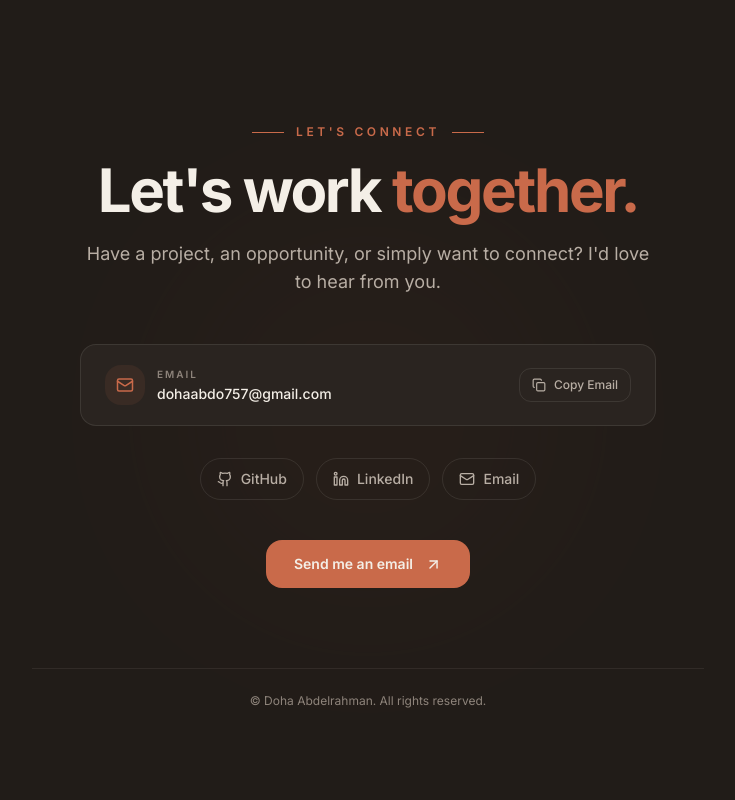
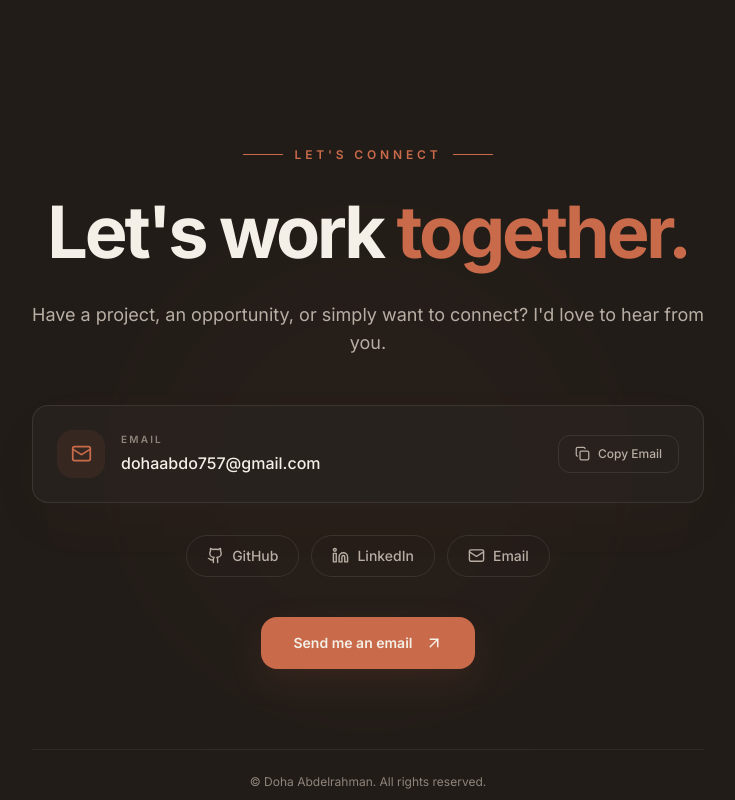
Before and after one commit to DohaAbdelrahman/Doha, a Next.js app: page / in a window 1280 px wide. Shown: the part 8960-9760 px from the top of the page, without its empty margins (272-1007 px from the left). Built offline with nearby package versions, Linux system fonts and the light colour scheme.

Commit message:
update contact

```diff
--- a/src/sections/ContactSection.tsx
+++ b/src/sections/ContactSection.tsx
@@ -15,7 +15,6 @@ import {
 export default function ContactSection() {
   const [copied, setCopied] = useState(false);
 
-  // Main portfolio colors
   const colors = {
     background: "#211C18",
     surface: "#2A2420",
@@ -42,14 +41,18 @@ export default function ContactSection() {
   return (
     <section
       id="contact"
-      className="relative overflow-hidden py-28 sm:py-36"
+      className="
+        relative
+        min-h-screen
+        overflow-hidden
+        py-28
+        sm:py-36
+      "
       style={{
         backgroundColor: colors.background,
       }}
     >
-      {/* =====================================================
-          SUBTLE BACKGROUND GLOW
-      ===================================================== */}
+      {/* Background Glow */}
 
       <div
         className="
@@ -57,12 +60,12 @@ export default function ContactSection() {
           absolute
           left-1/2
           top-1/2
-          h-[380px]
-          w-[380px]
+          h-[420px]
+          w-[420px]
           -translate-x-1/2
           -translate-y-1/2
           rounded-full
-          blur-[120px]
+          blur-[130px]
         "
         style={{
           backgroundColor: colors.accent,
@@ -70,17 +73,32 @@ export default function ContactSection() {
         }}
       />
 
-      <div className="relative z-10 mx-auto max-w-4xl px-6 sm:px-8">
-
+      <div
+        className="
+          relative
+          z-10
+          mx-auto
+          flex
+          min-h-[calc(100vh-7rem)]
+          max-w-5xl
+          flex-col
+          items-center
+          justify-center
+          px-6
+          sm:px-8
+        "
+      >
         {/* =====================================================
             HEADER
         ===================================================== */}
 
-        <ScrollReveal className="text-center">
+        <ScrollReveal className="w-full text-center">
           <div className="flex items-center justify-center gap-3">
             <span
-              className="h-px w-8"
-              style={{ backgroundColor: colors.accent }}
+              className="h-px w-10"
+              style={{
+                backgroundColor: colors.accent,
+              }}
             />
 
             <span
@@ -88,32 +106,44 @@ export default function ContactSection() {
                 text-xs
                 font-semibold
                 uppercase
-                tracking-[0.3em]
+                tracking-[0.32em]
               "
-              style={{ color: colors.accent }}
+              style={{
+                color: colors.accent,
+              }}
             >
               Let&apos;s Connect
             </span>
 
             <span
-              className="h-px w-8"
-              style={{ backgroundColor: colors.accent }}
+              className="h-px w-10"
+              style={{
+                backgroundColor: colors.accent,
+              }}
             />
           </div>
 
           <h2
             className="
-              mt-5
+              mt-6
               text-4xl
               font-bold
-              tracking-[-0.04em]
+              leading-tight
+              tracking-[-0.045em]
               sm:text-5xl
               md:text-6xl
+              lg:text-7xl
             "
-            style={{ color: colors.text }}
+            style={{
+              color: colors.text,
+            }}
           >
             Let&apos;s work{" "}
-            <span style={{ color: colors.accent }}>
+            <span
+              style={{
+                color: colors.accent,
+              }}
+            >
               together.
             </span>
           </h2>
@@ -121,13 +151,15 @@ export default function ContactSection() {
           <p
             className="
               mx-auto
-              mt-5
-              max-w-xl
+              mt-6
+              max-w-2xl
               text-base
               leading-7
               sm:text-lg
             "
-            style={{ color: colors.secondary }}
+            style={{
+              color: colors.secondary,
+            }}
           >
             Have a project, an opportunity, or simply want to
             connect? I&apos;d love to hear from you.
@@ -141,7 +173,11 @@ export default function ContactSection() {
         <ScrollReveal
           direction="up"
           delay={0.1}
-          className="mx-auto mt-12 max-w-xl"
+          className="
+            mt-12
+            w-full
+            max-w-2xl
+          "
         >
           <div
             className="
@@ -149,25 +185,30 @@ export default function ContactSection() {
               flex-col
               items-center
               justify-between
-              gap-4
+              gap-5
               rounded-2xl
               border
               px-5
               py-5
               sm:flex-row
               sm:px-6
+              sm:py-6
             "
             style={{
-              backgroundColor: colors.surface,
+              backgroundColor: `${colors.surface}CC`,
               borderColor: `${colors.text}18`,
+              boxShadow: `0 20px 60px ${colors.accent}08`,
             }}
           >
-            <div className="flex items-center gap-3">
+            {/* Email Information */}
+
+            <div className="flex items-center gap-4">
               <div
                 className="
                   flex
-                  h-10
-                  w-10
+                  h-12
+                  w-12
+                  shrink-0
                   items-center
                   justify-center
                   rounded-xl
@@ -177,7 +218,7 @@ export default function ContactSection() {
                   color: colors.accent,
                 }}
               >
-                <Mail size={18} />
+                <Mail size={21} />
               </div>
 
               <div className="text-left">
@@ -186,33 +227,45 @@ export default function ContactSection() {
                     text-[10px]
                     font-semibold
                     uppercase
-                    tracking-[0.2em]
+                    tracking-[0.22em]
                   "
-                  style={{ color: colors.muted }}
+                  style={{
+                    color: colors.muted,
+                  }}
                 >
                   Email
                 </p>
 
                 <p
-                  className="mt-0.5 text-sm font-medium"
-                  style={{ color: colors.text }}
+                  className="
+                    mt-1
+                    text-sm
+                    font-medium
+                    sm:text-base
+                  "
+                  style={{
+                    color: colors.text,
+                  }}
                 >
                   {profile.email}
                 </p>
               </div>
             </div>
 
+            {/* Copy Button */}
+
             <button
               type="button"
               onClick={copyEmail}
               className="
                 inline-flex
+                shrink-0
                 items-center
                 gap-2
                 rounded-lg
                 border
-                px-3
-                py-2
+                px-4
+                py-2.5
                 text-xs
                 font-medium
                 transition-all
@@ -223,24 +276,34 @@ export default function ContactSection() {
                 color: colors.secondary,
               }}
               onMouseEnter={(e) => {
-                e.currentTarget.style.borderColor = `${colors.accent}66`;
-                e.currentTarget.style.color = colors.accentHover;
-                e.currentTarget.style.backgroundColor = `${colors.accent}12`;
+                e.currentTarget.style.borderColor =
+                  `${colors.accent}66`;
+
+                e.currentTarget.style.color =
+                  colors.accentHover;
+
+                e.currentTarget.style.backgroundColor =
+                  `${colors.accent}12`;
               }}
               onMouseLeave={(e) => {
-                e.currentTarget.style.borderColor = `${colors.text}18`;
-                e.currentTarget.style.color = colors.secondary;
-                e.currentTarget.style.backgroundColor = "transparent";
+                e.currentTarget.style.borderColor =
+                  `${colors.text}18`;
+
+                e.currentTarget.style.color =
+                  colors.secondary;
+
+                e.currentTarget.style.backgroundColor =
+                  "transparent";
               }}
             >
               {copied ? (
                 <>
-                  <Check size={14} />
+                  <Check size={15} />
                   Copied
                 </>
               ) : (
                 <>
-                  <Copy size={14} />
+                  <Copy size={15} />
                   Copy Email
                 </>
               )}
@@ -257,19 +320,29 @@ export default function ContactSection() {
           delay={0.2}
           className="mt-8"
         >
-          <div className="flex flex-wrap items-center justify-center gap-3">
+          <div
+            className="
+              flex
+              flex-wrap
+              items-center
+              justify-center
+              gap-3
+            "
+          >
+            {/* GitHub */}
 
             <a
               href={profile.github}
               target="_blank"
               rel="noopener noreferrer"
               className="
+                group
                 inline-flex
                 items-center
                 gap-2
                 rounded-full
                 border
-                px-4
+                px-5
                 py-2.5
                 text-sm
                 font-medium
@@ -281,22 +354,45 @@ export default function ContactSection() {
                 borderColor: `${colors.text}18`,
                 color: colors.secondary,
               }}
+              onMouseEnter={(e) => {
+                e.currentTarget.style.borderColor =
+                  `${colors.accent}66`;
+
+                e.currentTarget.style.color =
+                  colors.text;
+
+                e.currentTarget.style.backgroundColor =
+                  `${colors.accent}0D`;
+              }}
+              onMouseLeave={(e) => {
+                e.currentTarget.style.borderColor =
+                  `${colors.text}18`;
+
+                e.currentTarget.style.color =
+                  colors.secondary;
+
+                e.currentTarget.style.backgroundColor =
+                  "transparent";
+              }}
             >
-              <Github size={16} />
+              <Github size={17} />
               GitHub
             </a>
+
+            {/* LinkedIn */}
 
             <a
               href={profile.linkedin}
               target="_blank"
               rel="noopener noreferrer"
               className="
+                group
                 inline-flex
                 items-center
                 gap-2
                 rounded-full
                 border
-                px-4
+                px-5
                 py-2.5
                 text-sm
                 font-medium
@@ -308,20 +404,43 @@ export default function ContactSection() {
                 borderColor: `${colors.text}18`,
                 color: colors.secondary,
               }}
+              onMouseEnter={(e) => {
+                e.currentTarget.style.borderColor =
+                  `${colors.accent}66`;
+
+                e.currentTarget.style.color =
+                  colors.text;
+
+                e.currentTarget.style.backgroundColor =
+                  `${colors.accent}0D`;
+              }}
+              onMouseLeave={(e) => {
+                e.currentTarget.style.borderColor =
+                  `${colors.text}18`;
+
+                e.currentTarget.style.color =
+                  colors.secondary;
+
+                e.currentTarget.style.backgroundColor =
+                  "transparent";
+              }}
             >
-              <Linkedin size={16} />
+              <Linkedin size={17} />
               LinkedIn
             </a>
+
+            {/* Email */}
 
             <a
               href={`mailto:${profile.email}`}
               className="
+                group
                 inline-flex
                 items-center
                 gap-2
                 rounded-full
                 border
-                px-4
+                px-5
                 py-2.5
                 text-sm
                 font-medium
@@ -333,11 +452,30 @@ export default function ContactSection() {
                 borderColor: `${colors.text}18`,
                 color: colors.secondary,
               }}
+              onMouseEnter={(e) => {
+                e.currentTarget.style.borderColor =
+                  `${colors.accent}66`;
+
+                e.currentTarget.style.color =
+                  colors.text;
+
+                e.currentTarget.style.backgroundColor =
+                  `${colors.accent}0D`;
+              }}
+              onMouseLeave={(e) => {
+                e.currentTarget.style.borderColor =
+                  `${colors.text}18`;
+
+                e.currentTarget.style.color =
+                  colors.secondary;
+
+                e.currentTarget.style.backgroundColor =
+                  "transparent";
+              }}
             >
-              <Mail size={16} />
+              <Mail size={17} />
               Email
             </a>
-
           </div>
         </ScrollReveal>
 
@@ -348,7 +486,7 @@ export default function ContactSection() {
         <ScrollReveal
           direction="up"
           delay={0.3}
-          className="mt-10 text-center"
+          className="mt-10"
         >
           <a
             href={`mailto:${profile.email}`}
@@ -358,8 +496,8 @@ export default function ContactSection() {
               items-center
               gap-3
               rounded-xl
-              px-7
-              py-3.5
+              px-8
+              py-4
               text-sm
               font-semibold
               transition-all
@@ -369,23 +507,27 @@ export default function ContactSection() {
             style={{
               backgroundColor: colors.accent,
               color: colors.text,
+              boxShadow: `0 12px 35px ${colors.accent}20`,
             }}
             onMouseEnter={(e) => {
               e.currentTarget.style.backgroundColor =
                 colors.accentHover;
+
               e.currentTarget.style.boxShadow =
-                `0 14px 35px ${colors.accent}35`;
+                `0 16px 40px ${colors.accent}35`;
             }}
             onMouseLeave={(e) => {
               e.currentTarget.style.backgroundColor =
                 colors.accent;
-              e.currentTarget.style.boxShadow = "none";
+
+              e.currentTarget.style.boxShadow =
+                `0 12px 35px ${colors.accent}20`;
             }}
           >
             Send me an email
 
             <ArrowUpRight
-              size={17}
+              size={18}
               className="
                 transition-transform
                 duration-300
@@ -397,30 +539,39 @@ export default function ContactSection() {
         </ScrollReveal>
 
         {/* =====================================================
-            SIMPLE COPYRIGHT
-            No separate footer section
+            COPYRIGHT
+            This is NOT a separate footer section.
         ===================================================== */}
 
         <ScrollReveal
           direction="up"
           delay={0.4}
-          className="mt-20 text-center"
+          className="
+            mt-20
+            w-full
+            max-w-2xl
+          "
         >
           <div
-            className="mx-auto h-px max-w-2xl"
+            className="h-px w-full"
             style={{
               backgroundColor: `${colors.text}12`,
             }}
           />
 
           <p
-            className="mt-6 text-xs"
-            style={{ color: colors.muted }}
+            className="
+              mt-6
+              text-center
+              text-xs
+            "
+            style={{
+              color: colors.muted,
+            }}
           >
             © Doha Abdelrahman. All rights reserved.
           </p>
         </ScrollReveal>
-
       </div>
     </section>
   );
```
